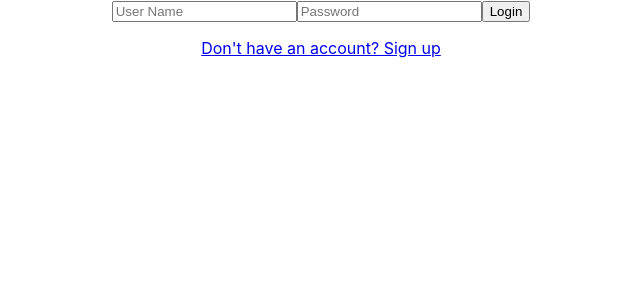
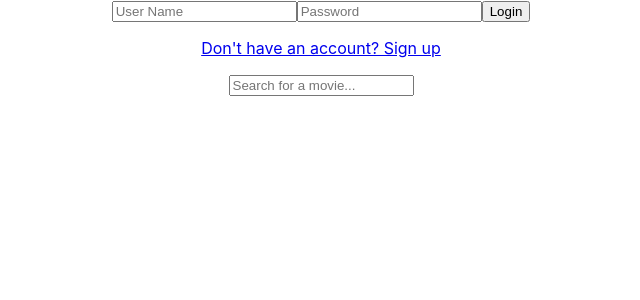
Before and after one commit to devefe1/devefe1.github.io, a React (Create React App) app in the folder cinema_app/: page /login in a window 1280 px wide. Shown: the top 300 px of the page, without its empty margins (319-959 px from the left). Built offline with nearby package versions, Linux system fonts and the light colour scheme.

Commit message:
search bar

```diff
--- a/cinema_app/src/App.js
+++ b/cinema_app/src/App.js
@@ -1,10 +1,10 @@
-
 import React from 'react';
 import {BrowserRouter as Router, Switch, Route} from 'react-router-dom';
 import Home from './components/Home';
 import Signup from './components/Signup';
 import Login from './components/Login';
 import './App.css';
+import Search from './components/Search';
 
 function App() {
   return (
@@ -16,6 +16,9 @@ function App() {
         <Route path='/login' component={Login} />
       </Switch>
     </Router>
+        <main>
+            <Search />
+        </main>
     </div>
   );
 }
--- a/cinema_app/src/components/Footer.jsx
+++ b/cinema_app/src/components/Footer.jsx
@@ -0,0 +1,15 @@
+import React from 'react';
+import { Link } from 'react-router-dom';
+
+const Footer = () => {
+    return (
+        <div className='footer' >
+        <ul id='footer-list' >
+           <Link id='footerLinks' to='/forum' > <li> Forum </li> </Link>
+           <Link id='footerLinks' to='/' > <li id='footer-links' > &copy; Cinéma à la Maison </li> </Link>
+        </ul>
+    </div>
+     );
+}
+
+export default Footer;
--- a/cinema_app/src/components/Home.jsx
+++ b/cinema_app/src/components/Home.jsx
@@ -1,5 +1,4 @@
 import React from 'react';
-// import { Link } from 'react-router-dom';
 import Nav from './Nav';
 import Footer from './Footer';
 
--- a/cinema_app/src/components/Nav.jsx
+++ b/cinema_app/src/components/Nav.jsx
@@ -1,11 +1,12 @@
 import React from 'react';
-
+import { Link } from 'react-router-dom';
 
  const Nav = () => {
      return (
          <div>
              <select name="" id="">
                  <option value="">Movies</option>
+                 <Link id='footer-links' to='/cart' > <li> Cart </li> </Link>
              </select>
          </div>
       );
--- /dev/null
+++ b/cinema_app/src/components/Search.jsx
@@ -0,0 +1,11 @@
+import React from 'react'
+
+function search() {
+    return (
+        <section className = "searchbox-wrap">
+            <input type ="text" placeholder= "Search for a movie..." className = "searchBox"/>
+        </section>
+    )
+}
+
+export default search
--- a/cinema_app/src/components/Signup.jsx
+++ b/cinema_app/src/components/Signup.jsx
@@ -47,7 +47,7 @@ render () {
                     <input type="password" placeholder= "Password" name = "password" value = {user.password || ''} onChange={this.handleChange} />
                     <button type="submit" > Sign Up! </button>
                 </form>
-                    <Link id='yes-account' to = '/' > <p> Already have an account? Log in </p></Link>
+                    <Link id='yes-account' to = '/login' > <p> Already have an account? Log in </p></Link>
             </div>
         </div>
     );
```
